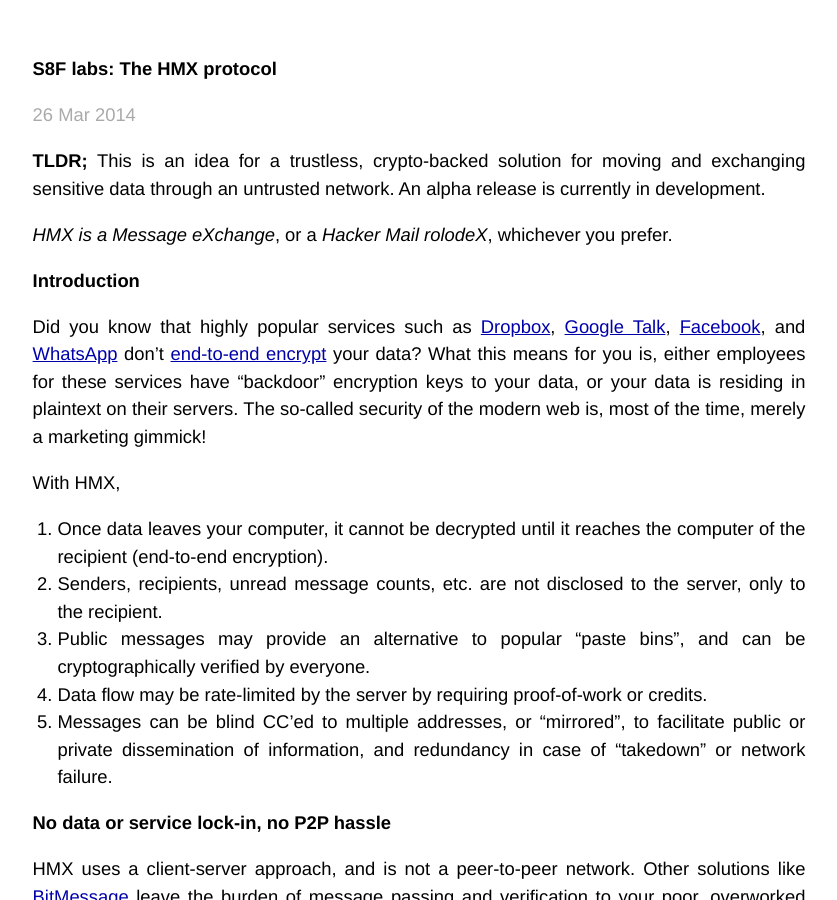
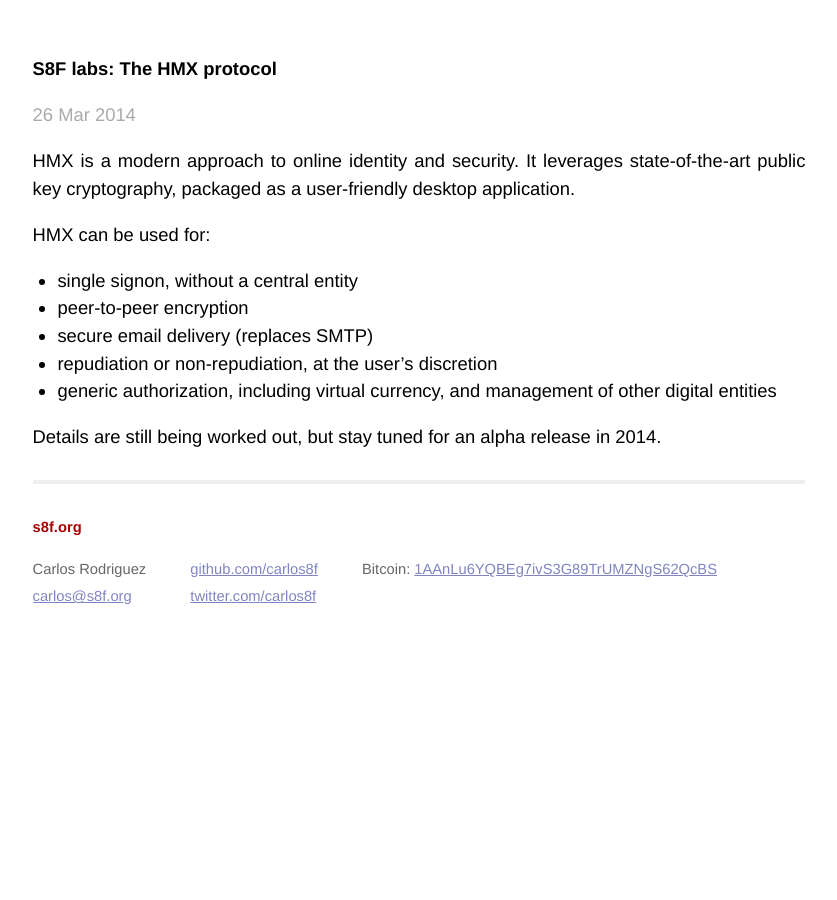
Before and after one commit to carlos8f/s8f.org, a Jekyll site: the page built from _posts/2014-03-26-1395871438.md, in a window 1280 px wide and 900 px high. Shown: the whole window, without its empty margins (221-1058 px from the left). Built offline with Jekyll 4.4.1, drawn with Linux system fonts in a browser that asks for light colours; Markdown is read by kramdown in place of the engine named in the settings; some of the changed text lies outside the part shown.

Commit message:
revise hmx post

```diff
--- a/_posts/2014-03-26-1395871438.md
+++ b/_posts/2014-03-26-1395871438.md
@@ -3,115 +3,18 @@
 title:  "S8F labs: The HMX protocol"
 ---
 
-**TLDR;** This is an idea for a trustless, crypto-backed
-solution for moving and exchanging sensitive data through an untrusted network.
-An alpha release is currently in development.
+HMX is a modern approach to online identity and security. It leverages
+state-of-the-art public key cryptography, packaged as a user-friendly
+desktop application.
 
-_HMX is a Message eXchange_, or a _Hacker Mail rolodeX_, whichever you prefer.
+HMX can be used for:
 
-### Introduction
+- single signon, without a central entity
+- peer-to-peer encryption
+- secure email delivery (replaces SMTP)
+- repudiation or non-repudiation, at the user's discretion
+- generic authorization, including virtual currency, and management of other
+  digital entities
 
-Did you know that highly popular services such as
-[Dropbox](https://www.dropbox.com/), [Google Talk](http://www.google.com/hangouts/),
-[Facebook](https://www.facebook.com/), and
-[WhatsApp](http://www.whatsapp.com/faq/general/21864047) don't
-[end-to-end encrypt](http://en.wikipedia.org/wiki/End-to-end_encryption) your
-data? What this means for you is, either employees for these services have "backdoor"
-encryption keys to your data, or your data is residing in plaintext on their
-servers. The so-called security of the modern web is, most of the time, merely a
-marketing gimmick!
-
-With HMX,
-
-1. Once data leaves your computer, it cannot be decrypted until it reaches the
-   computer of the recipient (end-to-end encryption).
-2. Senders, recipients, unread message counts, etc. are not disclosed to the server,
-   only to the recipient.
-3. Public messages may provide an alternative to popular "paste bins", and
-   can be cryptographically verified by everyone.
-4. Data flow may be rate-limited by the server by requiring proof-of-work or credits.
-5. Messages can be blind CC'ed to multiple addresses, or "mirrored", to facilitate
-   public or private dissemination of information, and redundancy in case of
-   "takedown" or network failure.
-
-### No data or service lock-in, no P2P hassle
-
-HMX uses a client-server approach, and is not a peer-to-peer network. Other
-solutions like [BitMessage](https://bitmessage.org/) leave the burden of message
-passing and verification to your poor, overworked computer. What if you want
-different "house rules" for your server or want to pay for an enhancement? What
-if you don't want to re-transmit strangers' data all day?
-
-With a client-server approach, you can run your own server, pay for a hosted one,
-or use the public one of your choice. With P2P you only have a small number of
-public networks to choose from, at best.
-
-### Features
-
-- Security by default: end-to-end 4096-bit RSA asymmetric, 256-bit AES symmetric, and Diffie-Hellman ephemeral encryption.
-- Future support for [NTRU](http://en.wikipedia.org/wiki/NTRU), a quantum-computing-resistant lattice-based cryptography.
-- Users don't have to trust servers. Servers are merely the custodians of identities (pubkeys), and encrypted data blobs, with no known backdoor keys.
-- The HMX protocol is designed for a minimum of info leakage, so your web of trust is safe from prying eyes and data miners.
-- Servers may authenticate who is posting a message, but they must not record it, or any other metadata.
-- Addresses look like (and can also function as) email addresses!
-- Automatically verifies received messages.
-- All interactions are client-server. No central server, signing authority,
-  p2p network, or agency required.
-- BSD-licensed
-
-### Goals for HMX alpha
-
-- Mail sending and checking via CLI
-- Optional encryption, optional signing
-- Basic keyserver functionality
-- Data on server is immutable, but has configurable (on server) TTL
-- Configurable (on server) payload size cap and random padding
-- Proof-of-work required to upload, perhaps employ "credit system"
-
-### HMX 1.0 and beyond
-
-- Linking scheme to upload payload spanning multiple messages
-- Support NTRU or equivalent. RSA may already be cracked, and performance and bandwidth are factors!
-- Timed delete by sender
-- Proof-of-work system performed by clients to facilitate message flow and verification
-- Signing public data, analogous to cryptographic "like" or "favorite"
-- Public data could become permanent on server if it reaches enough signatures of registered users
-- Advanced keyserver w/ searching
-- Instant messaging app or something else fun
-- Optionally use DNS TXT records to create custom HMX server pointers (`username@your-host.com`).
-- Servers can require pre-registration and signature authentication
-- Postage fees, paid via Bitcoin wallet identity on keyserver
-
-### Appendix A: Relevant reading
-
-- [Secure Share](http://secushare.org/)
-- [GNUnet, secure p2p framework](https://gnunet.org/)
-- [PSYC: efficient message envelopes](http://about.psyc.eu/)
-- [Efficiency through signcryption](http://en.wikipedia.org/wiki/Signcryption)
-- [Signcryption security model](http://onlinelibrary.wiley.com/doi/10.1002/sec.836/abstract)
-- [Another signcryption security model](http://coitweb.uncc.edu/~yzheng/publications/files/BaekSteifeldZheng-fsps-joc-bsz-261206.pdf)
-- [Signcryption "group key"](http://www.cs.bham.ac.uk/~mdr/teaching/modules04/security/students/SS3/Introduction%20to%20Signcryption.htm)
-- [Price to pay for forward security](http://nmav.gnutls.org/2011/12/price-to-pay-for-perfect-forward.html)
-- [Telehash](https://www.adayinthelifeof.nl/2013/11/12/telehash-an-encrypted-p2p-network-for-your-apps/)
-- [Curve25519: fastest, most secure elliptic crypto we know of](https://gnunet.org/curve25519)
-- [PGP web of trust is "suboptimal"](https://lists.torproject.org/pipermail/tor-talk/2013-September/030235.html)
-- [OTR "off the record" ephemeral encryption](http://about.psyc.eu/OTR)
-- [SecuShare development SVN](https://gnunet.org/svn/gnunet/)
-- [NTRU whitepaper](http://citeseerx.ist.psu.edu/viewdoc/download?doi=10.1.1.25.8422&rep=rep1&type=pdf)
-- [RSA 4096 cracked using microphone](http://www.forbes.com/sites/timworstall/2013/12/21/researchers-break-rsa-4096-encryption-with-just-a-microphone-and-a-couple-of-emails/)
-- ["Technical notes and reports" related to RSA](http://www.emc.com/emc-plus/rsa-labs/historical/technical-notes-and-reports.htm)
-- [turtl.it](https://turtl.it/)
-- [Can BitMessage replace e-mail?](http://letstalkbitcoin.com/can-bitmessage-replace-email/)
-
-### Appendix B: Alternate names
-
-- Happy Mail Xylophone
-- Handy Merkle eXcavator
-- Horrible Marketing eXecutive
-- Historic Meeting of Xenophobes
-
-### Appendix C: Quotes
-
-> Who are you? Who-who, who-who?
-
-_&mdash; The Who_
+Details are still being worked out, but stay tuned for an alpha release in
+2014.
```
